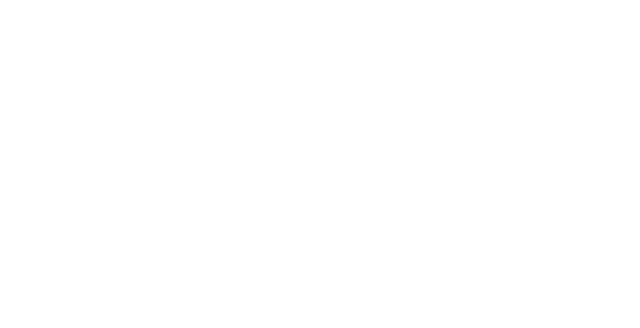
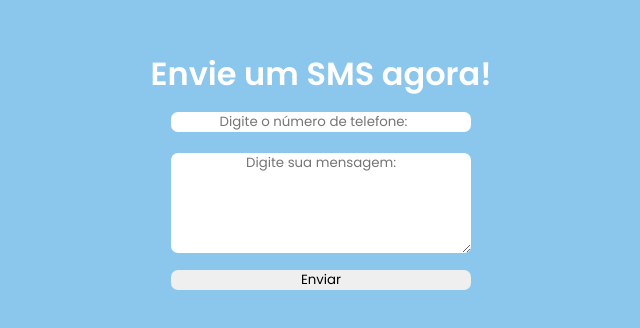
Before and after one commit to patrickhauck0/test-api-nvoip, a plain HTML site: page index.html in a window 1280 px wide. Shown: the whole page, without its empty margins (319-959 px from the left). Drawn offline with Linux system fonts and the light colour scheme.

Commit message:
Toda estrutura html/css feita.

```diff
--- a/assets/CSS/style.css
+++ b/assets/CSS/style.css
@@ -0,0 +1,44 @@
+* {
+    margin: 0;
+    padding: 0;
+    font-family: 'Poppins', sans-serif;
+    box-sizing: border-box;
+}
+
+body {
+    width: 100%;
+    max-height: 100vh;
+    background-color: #8BC6EC;
+    /* background-image: linear-gradient(135deg, #8BC6EC 0%, #9599E2 100%); */
+}
+
+header h1{
+    display: flex;
+    justify-content: center;
+    margin-top: 50px;
+    color: white;
+    font-weight: bold;
+}
+
+section {
+    display: flex;
+    flex-direction: column;
+    align-items: center;
+}
+
+section form {
+    padding: 10px;
+}
+
+section form input, form textarea {
+    width: 300px;
+    border-radius: 7px;
+    border: none;
+    text-align: center;
+}
+
+section button {
+    width: 300px;
+    border-radius: 7px;
+    border: none;
+}
--- a/assets/Fonts/font.css
+++ b/assets/Fonts/font.css
@@ -0,0 +1 @@
+@import url('https://fonts.googleapis.com/css2?family=Poppins:wght@100;200;300;400;500;600&display=swap');
--- a/index.html
+++ b/index.html
@@ -10,6 +10,22 @@
     <title>Página Principal</title>
 </head>
 <body>
+    <header>
+        <h1>Envie um SMS agora!</h1>
+    </header>
+
+    <section>
+        <form action="">
+            <input type="number" class="number" placeholder="Digite o número de telefone:">
+        </form>
+
+        <form action="">
+            <textarea cols="30" rows="5" class="text" placeholder="Digite sua mensagem:"></textarea>
+        </form>
+
+        <button type="submit" class="submit">Enviar</button>
+    </section>
+
 
 </body>
 </html>
```
